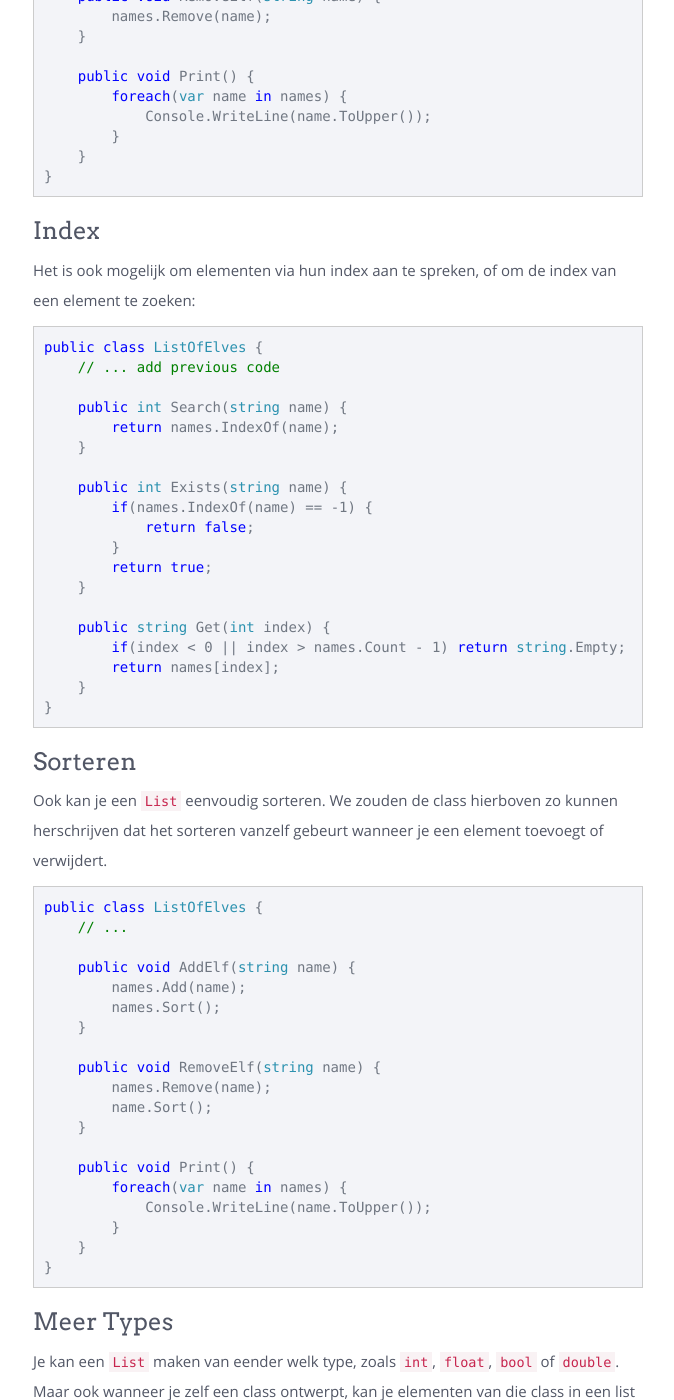
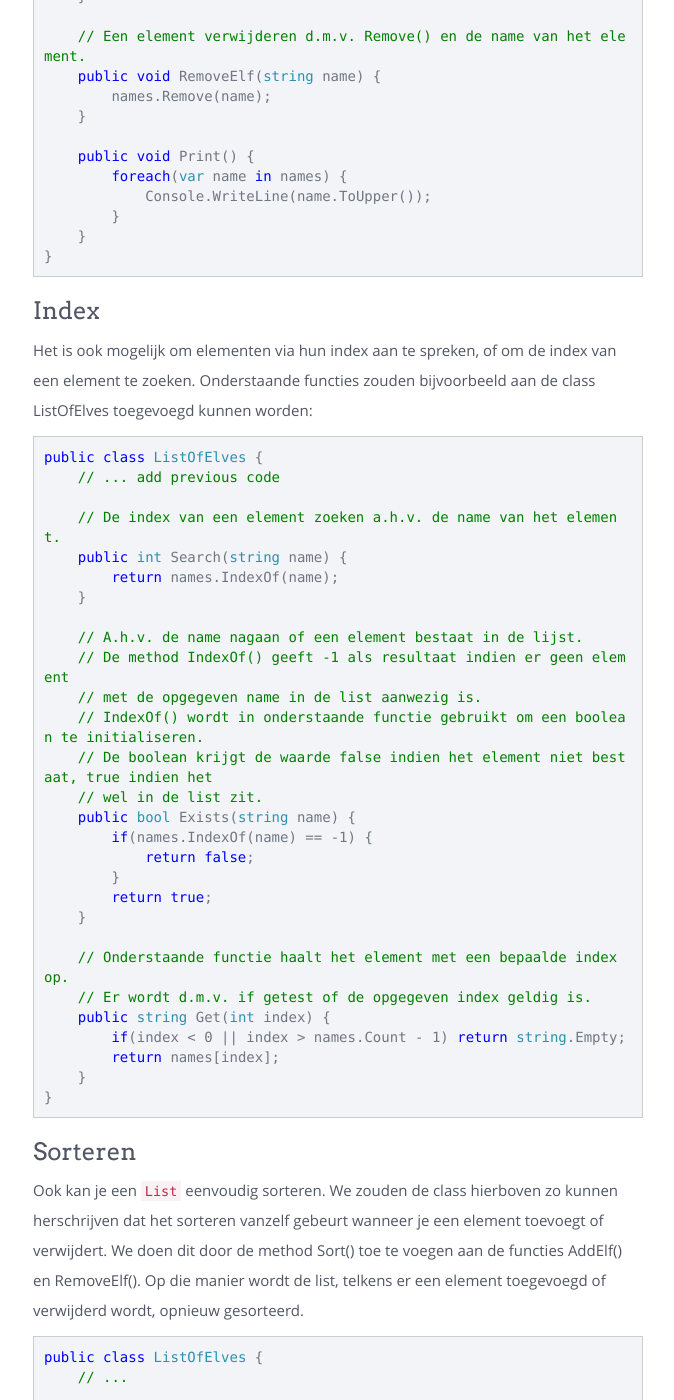
Before and after one commit to sma-it/sma-it.github.io, a Jekyll site: the page built from modules/advanced/_posts/2000-03-01-List.md, in a window 1280 px wide and 1400 px high, scrolled down 897 px. Shown: the whole window, without its empty margins (382-1056 px from the left). Built offline with Jekyll 4.4.1, drawn with Linux system fonts in a browser that asks for light colours; nearby versions of some CDN libraries; some of the changed text lies outside the part shown.

Commit message:
Added some comments

````diff
--- a/modules/advanced/_posts/2000-03-01-List.md
+++ b/modules/advanced/_posts/2000-03-01-List.md
@@ -17,22 +17,25 @@ Een `List` met names ziet er net iets anders uit:
 
 ```csharp
 List<string> names = new List<string> { "Amrod", "Feanor", "Galadriel", "Legolas"};
+
 foreach(var name in names) {
     Console.WriteLine(name.ToUpper());
 }
 ```
 
 ## Add & Remove
-Veel verschil lijkt er niet te zijn. Waarom zou je dan een list gebruiken? Je kan bijvoorbeeld veel eenvoudiger elementen toevoegen en verwijderen.
+Veel verschil lijkt er niet te zijn. Waarom zou je dan een list gebruiken? Een reden is dat je bijvoorbeeld aan een list veel eenvoudiger elementen kan toevoegen en verwijderen.
 
 ```csharp
 public class ListOfElves {
     private List<string> names = new List<string>(); // empty list
 
+    // Een element toevoegen d.m.v. Add() en de name van het element.
     public void AddElf(string name) {
         names.Add(name);
     }
 
+    // Een element verwijderen d.m.v. Remove() en de name van het element.
     public void RemoveElf(string name) {
         names.Remove(name);
     }
@@ -46,23 +49,33 @@ public class ListOfElves {
 ```
 
 ## Index
-Het is ook mogelijk om elementen via hun index aan te spreken, of om de index van een element te zoeken:
+Het is ook mogelijk om elementen via hun index aan te spreken, of om de index van een element te zoeken.
+Onderstaande functies zouden bijvoorbeeld aan de class ListOfElves toegevoegd kunnen worden:
 
 ```csharp
 public class ListOfElves {
     // ... add previous code
 
+    // De index van een element zoeken a.h.v. de name van het element.
     public int Search(string name) {
         return names.IndexOf(name);
     }
 
-    public int Exists(string name) {
+    // A.h.v. de name nagaan of een element bestaat in de lijst.
+    // De method IndexOf() geeft -1 als resultaat indien er geen element
+    // met de opgegeven name in de list aanwezig is.
+    // IndexOf() wordt in onderstaande functie gebruikt om een boolean te initialiseren.
+    // De boolean krijgt de waarde false indien het element niet bestaat, true indien het
+    // wel in de list zit.
+    public bool Exists(string name) {
         if(names.IndexOf(name) == -1) {
             return false;
         }
         return true;
     }
 
+    // Onderstaande functie haalt het element met een bepaalde index op.
+    // Er wordt d.m.v. if getest of de opgegeven index geldig is.
     public string Get(int index) {
         if(index < 0 || index > names.Count - 1) return string.Empty;
         return names[index];
@@ -71,7 +84,7 @@ public class ListOfElves {
 ```
 
 ## Sorteren
-Ook kan je een `List` eenvoudig sorteren. We zouden de class hierboven zo kunnen herschrijven dat het sorteren vanzelf gebeurt wanneer je een element toevoegt of verwijdert.
+Ook kan je een `List` eenvoudig sorteren. We zouden de class hierboven zo kunnen herschrijven dat het sorteren vanzelf gebeurt wanneer je een element toevoegt of verwijdert. We doen dit door de method Sort() toe te voegen aan de functies AddElf() en RemoveElf(). Op die manier wordt de list, telkens er een element toegevoegd of verwijderd wordt, opnieuw gesorteerd.
 
 ```csharp
 public class ListOfElves {
````
Also changed, not shown: other parts of modules/advanced/_posts/2000-03-01-List.md (+3 -3 lines).
